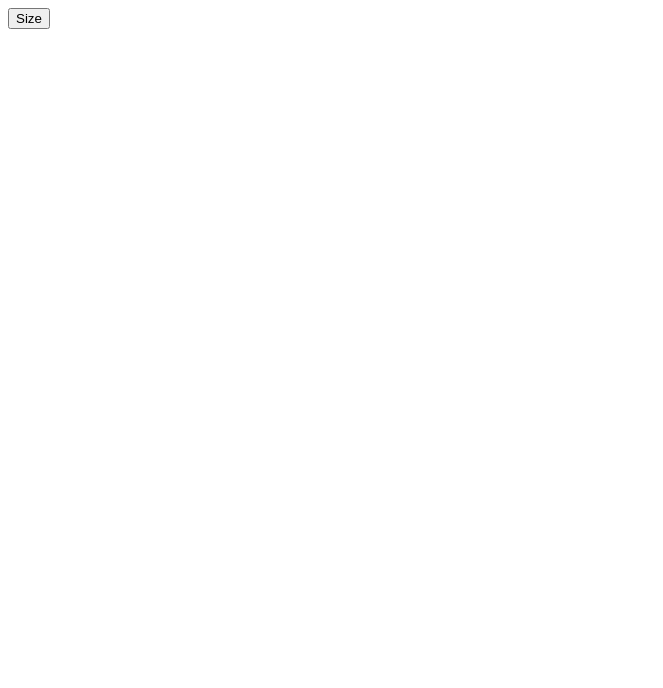
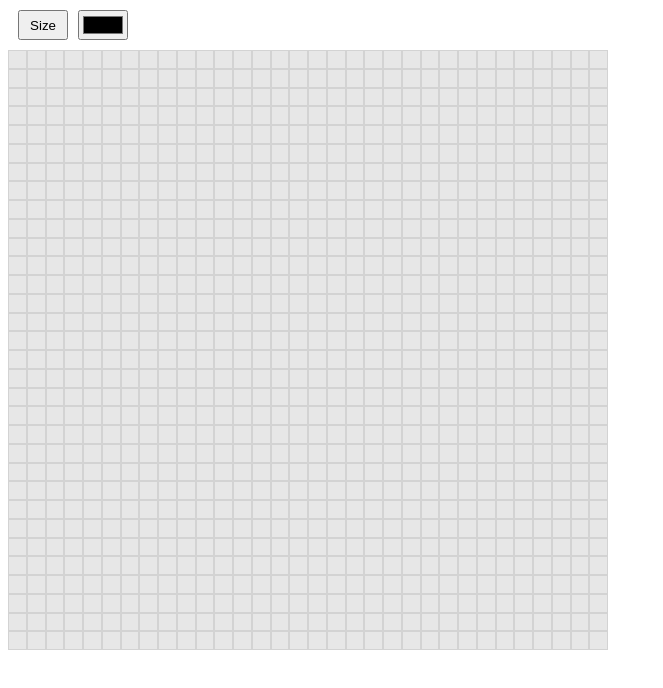
Before and after one commit to Kweebac/etchASketch, a plain HTML site: page index.html in a window 1280 px wide. Shown: the whole page, without its empty margins (0-663 px from the left). Drawn offline with Linux system fonts and the light colour scheme.

Commit message:
Added a color picker and a default grid

```diff
--- a/index.html
+++ b/index.html
@@ -10,7 +10,10 @@
     <script src="./script.js" defer></script>
   </head>
   <body>
-    <button class="size">Size</button>
+    <div class="buttonContainer">
+      <button class="size">Size</button>
+      <input type="color" />
+    </div>
     <div class="container"></div>
   </body>
 </html>
--- a/script.js
+++ b/script.js
@@ -23,12 +23,20 @@ function createGrid(num) {
 
     for (let j = 0; j < num; j++) {
       const NEW_DIV2 = document.createElement("div");
+      NEW_DIV2.addEventListener("mouseenter", () => {
+        NEW_DIV2.style.backgroundColor = `${color}`;
+      });
       NEW_DIV.appendChild(NEW_DIV2);
     }
   }
 }
 
 const SIZE_BUTTON = document.querySelector("button.size");
+const COLOR_INPUT = document.querySelector("input");
 const CONTAINER_DIV = document.querySelector("div.container");
+let color = "black";
 
 SIZE_BUTTON.addEventListener("click", changeGridSize);
+COLOR_INPUT.addEventListener("input", (event) => (color = `${event.target.value}`));
+
+createGrid(32);
--- a/style.css
+++ b/style.css
@@ -1,14 +1,30 @@
 .container {
   display: flex;
   flex-flow: column;
+  height: 600px;
+  width: 600px;
 }
 
 .container div {
   display: flex;
+  flex-grow: 1;
 }
 
 .container div div {
-  border: 1px solid black;
-  height: 5px;
-  width: 5px;
+  background-color: #e7e7e7;
+  border: 1px solid lightgray;
+  flex-grow: 1;
 }
+
+.buttonContainer {
+  display: flex;
+  align-items: center;
+  margin: 10px;
+  gap: 10px;
+}
+
+button.size,
+input {
+  height: 30px;
+  width: 50px;
+}
```
